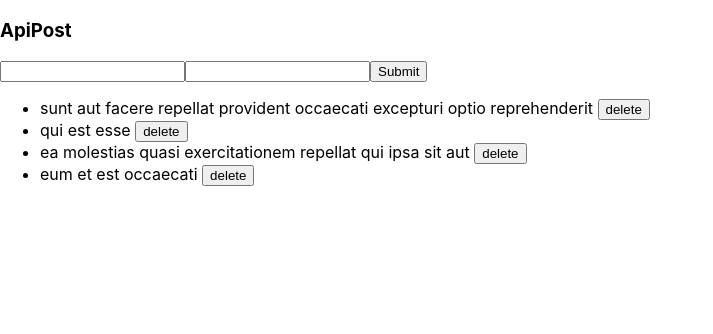
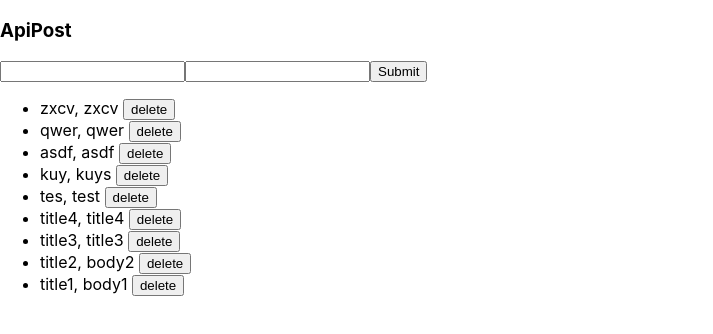
Before and after one commit to andrianrf/reactjs, a React (Create React App) app: page / in a window 1280 px wide. Shown: the top 334 px of the page, without its empty margins (0-713 px from the left). Built offline with nearby package versions, Linux system fonts and the light colour scheme; data requests are answered from the project's data file.

Commit message:
finish api-post

```diff
--- a/db.json
+++ b/db.json
@@ -1,32 +1,62 @@
 {
   "posts": [
     {
-      "userId": 1,
-      "id": 1,
-      "title": "sunt aut facere repellat provident occaecati excepturi optio reprehenderit",
-      "body": "quia et suscipit\nsuscipit recusandae consequuntur expedita et cum\nreprehenderit molestiae ut ut quas totam\nnostrum rerum est autem sunt rem eveniet architecto"
+      "id": 1631014096052,
+      "title": "title1",
+      "body": "body1",
+      "userId": 1
     },
     {
-      "userId": 1,
-      "id": 2,
-      "title": "qui est esse",
-      "body": "est rerum tempore vitae\nsequi sint nihil reprehenderit dolor beatae ea dolores neque\nfugiat blanditiis voluptate porro vel nihil molestiae ut reiciendis\nqui aperiam non debitis possimus qui neque nisi nulla"
+      "id": 1631014143844,
+      "title": "title2",
+      "body": "body2",
+      "userId": 1
     },
     {
-      "userId": 1,
-      "id": 3,
-      "title": "ea molestias quasi exercitationem repellat qui ipsa sit aut",
-      "body": "et iusto sed quo iure\nvoluptatem occaecati omnis eligendi aut ad\nvoluptatem doloribus vel accusantium quis pariatur\nmolestiae porro eius odio et labore et velit aut"
+      "id": 1631014545292,
+      "title": "title3",
+      "body": "title3",
+      "userId": 1
     },
     {
-      "userId": 1,
-      "id": 4,
-      "title": "eum et est occaecati",
-      "body": "ullam et saepe reiciendis voluptatem adipisci\nsit amet autem assumenda provident rerum culpa\nquis hic commodi nesciunt rem tenetur doloremque ipsam iure\nquis sunt voluptatem rerum illo velit"
+      "id": 1631014622061,
+      "title": "title4",
+      "body": "title4",
+      "userId": 1
+    },
+    {
+      "id": 1631014709017,
+      "title": "tes",
+      "body": "test",
+      "userId": 1
+    },
+    {
+      "id": 1631014741041,
+      "title": "kuy",
+      "body": "kuys",
+      "userId": 1
+    },
+    {
+      "id": 1631014777508,
+      "title": "asdf",
+      "body": "asdf",
+      "userId": 1
+    },
+    {
+      "id": 1631014784833,
+      "title": "qwer",
+      "body": "qwer",
+      "userId": 1
+    },
+    {
+      "id": 1631014791472,
+      "title": "zxcv",
+      "body": "zxcv",
+      "userId": 1
     }
   ],
-  "comments": [
-    { "id": 1, "body": "some comment", "postId": 1 }
-  ],
-  "profile": { "name": "typicode" }
+  "comments": [],
+  "profile": {
+    "name": "typicode"
+  }
 }
--- a/src/class/ApiPost.jsx
+++ b/src/class/ApiPost.jsx
@@ -8,6 +8,9 @@ class ApiPost extends Component {
       this.state = {
         posts: [],
         form:{
+          id:0,
+          title: "",
+          body: "",
           userId: 1
         },
         isLoading: true
@@ -15,7 +18,7 @@ class ApiPost extends Component {
     }
 
     getData = () => {
-        fetch("http://localhost:3004/posts")
+        fetch("http://localhost:3004/posts?_sort=id&_order=desc")
         .then(Response => Response.json())
         .then(data => this.setState(
           {posts:data, isLoading:false}
@@ -42,8 +45,43 @@ class ApiPost extends Component {
       this.getData();
     }
 
+    handleFormOnChange = (event) => {
+      let newForm = {...this.state.form}
+      newForm['id'] = new Date().getTime();
+      newForm[event.target.name] = event.target.value;
+      this.setState({
+        form: newForm
+      });
+    }
+
     handleSubmit = (event) => {
-      console.log(event);
+      event.preventDefault();
+      this.postApi();
+    }
+
+    postApi = () => {
+
+      fetch("http://localhost:3004/posts", {
+        method: 'POST',
+        headers: { 'Content-Type': 'application/json' },
+        body: JSON.stringify(this.state.form)
+       })
+      .then((res) => {
+          console.log(res);
+          this.getData();
+      });
+
+    }
+
+    postApiV2 = () => {
+      axios.post('http://localhost:3004/posts', this.state.form)
+      .then((res) => {
+        console.log(this.state.form);
+        this.getData();
+      },(err) => {
+        console.log(err);
+      }
+      )
     }
 
     render(){
@@ -55,16 +93,14 @@ class ApiPost extends Component {
         return (
 
       <Fragment>
-
-        <form>
-          <input type="text" name="title" />
-          <input type="text" name="body" />
-          <button onClick={this.handleSubmit}>Submit</button>
+        <form onSubmit={this.handleSubmit}>
+          <input type="text" name="title" id="title" onChange={this.handleFormOnChange} />
+          <input type="text" name="body" id="body" onChange={this.handleFormOnChange} />
+          <button>Submit</button>
         </form>
-
       <ul>
         { this.state.posts.map((post) =>
-        <li key={post.id}> {post.title} <button onClick={() => this.handlerDelete(post.id)}>delete</button> </li>
+        <li key={post.id}> {post.title}, {post.body} <button onClick={() => this.handlerDelete(post.id)}>delete</button> </li>
         ) }
       </ul>
     </Fragment>
```
